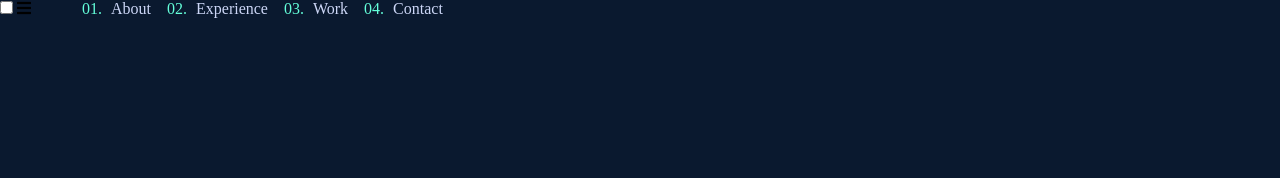
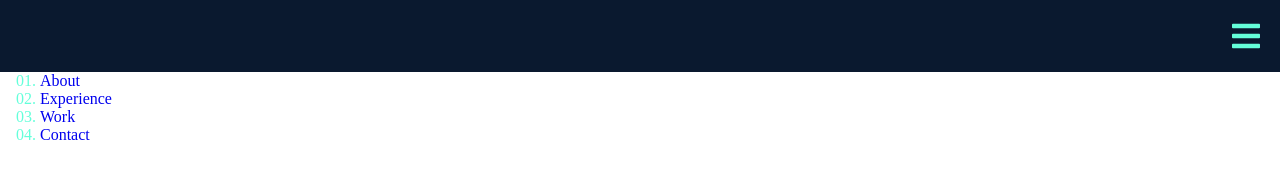
Before and after one commit to Mangelsanm/Portafolio, a plain HTML site: page index.html in a window 1280 px wide. Drawn offline with Linux system fonts and the light colour scheme.

Commit message:
Cambios en navbar

```diff
--- a/index.html
+++ b/index.html
@@ -11,27 +11,21 @@
     <link rel="stylesheet" href="styles.css">
 </head>
 <body>
-    <header>
-        <div class="container">
-            <input type="checkbox" id="menu-bar">
-            <label class="fas fa-bars" for="menu-bar"></label>
-        </div>
-    </header>
-    <div class="container-1">
+    <span class="nav-bar" id="btnMenu"><i class="fas fa-bars"></i> </span>
+    <div class="container">
         <nav class="nav-main">
-            <!-- <img src="img/brand.png" alt="Portafolio-logo" class="nav-brand"> -->
             <ol class="nav-menu">
                 <li>
-                    <a href="#">About</a>
+                    <a href="#" class="menu__link">About</a>
                 </li>
                 <li>
-                    <a href="#">Experience</a>
+                    <a href="#" class="menu__link">Experience</a>
                 </li>
                 <li>
-                    <a href="#">Work</a>
+                    <a href="#" class="menu__link">Work</a>
                 </li>
                 <li>
-                    <a href="#">Contact</a>
+                    <a href="#" class="menu__link">Contact</a>
                 </li>
             </ol>
         </nav>
--- a/styles.css
+++ b/styles.css
@@ -3,7 +3,27 @@
     margin: 0;
 }
 
-body {
+.nav-bar {
+    justify-content: flex-end;
+    background: #0a192f;
+    color: #64ffda;
+    font-size: 2em;
+    padding: 20px;
+    width: 100%;
+    cursor: pointer;
+    display: flex;
+}
+
+.nav-menu {
+    color: #64ffda;
+    list-style-type: decimal-leading-zero;
+}
+
+.menu__link {
+    text-decoration: none;
+}
+
+/* body {
     background-color: #0a192f;
     display: flex;
 }
@@ -32,4 +52,4 @@ a {
  .nav-menu a:hover {
      color: #64ffda;
      text-decoration: underline;
- }
+ } */
```
